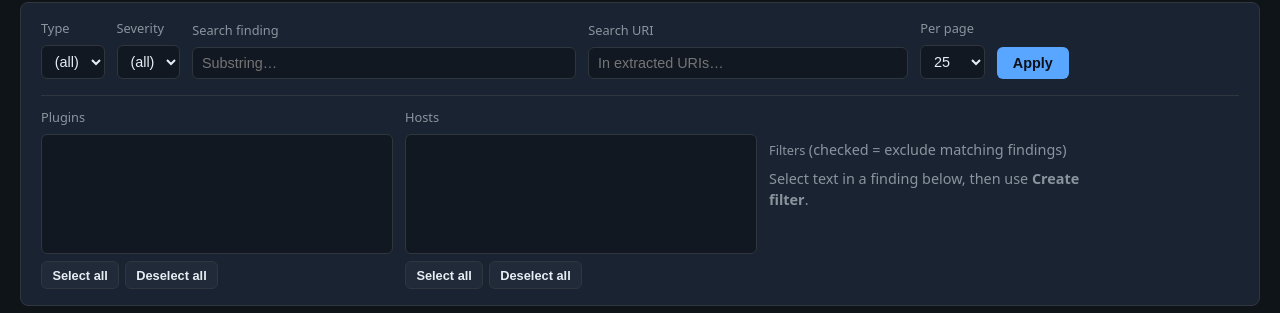
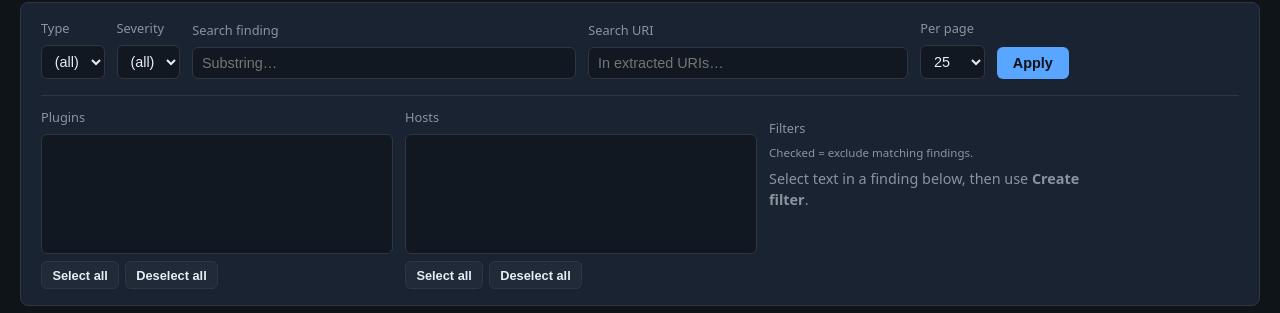
Before and after one commit to fang0654/snaffler-web, a Django app: template findings/templates/findings/source_detail.html in a window 1280 px wide. Shown: the part 164-477 px from the top of the page. Run offline with Django 5.2, Linux system fonts and the light colour scheme; the template is opened without the code that fills it, so the values that code supplies are empty.

Commit message:
UI updates

```diff
--- a/findings/templates/findings/source_detail.html
+++ b/findings/templates/findings/source_detail.html
@@ -43,11 +43,11 @@
     border: 1px solid var(--border);
   }
   .multiselect-actions button:hover { filter: brightness(1.12); }
-  .exclusion-filters-box > label {
+  .exclusion-filters-hint {
     display: block;
-    font-size: 0.8rem;
-    color: var(--muted);
-    margin-bottom: 0.35rem;
+    font-size: 0.72rem;
+    line-height: 1.35;
+    margin: 0 0 0.35rem 0;
   }
   .exclusion-filters-list {
     display: flex;
@@ -209,7 +209,8 @@
       </div>
     </div>
     <div class="field multiselect-field exclusion-filters-box">
-      <label>Filters <span class="muted">(checked = exclude matching findings)</span></label>
+      <label>Filters</label>
+      <span class="muted exclusion-filters-hint">Checked = exclude matching findings.</span>
       {% if exclusion_filters %}
         <div class="exclusion-filters-list">
           {% for f in exclusion_filters %}
```
